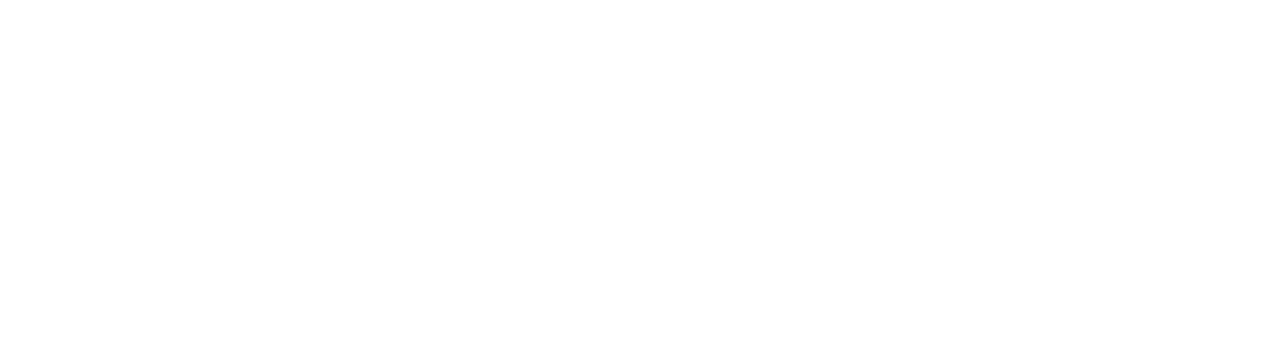
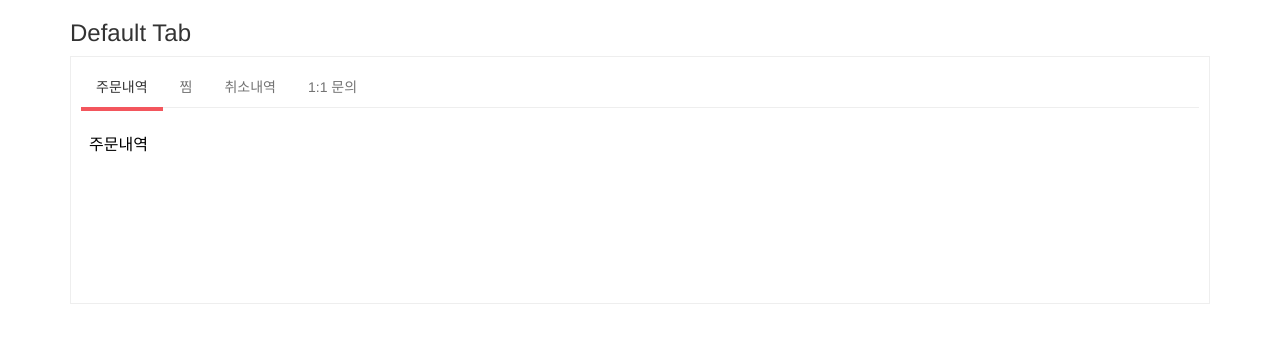
Before and after one commit to seungyang/Cacao, a Java web app: page /view/mypage/myPageMain.jsp in a window 1280 px wide. Before the commit the part shown is empty. Shown: the top 343 px of the page. Run offline with Tomcat 11, a stand-in JSP engine, Linux system fonts and the light colour scheme; some libraries are stand-ins or nearby versions.

Commit message:
마이페이지 탭 설정

```diff
--- /dev/null
+++ b/Cacao/WebContent/css/mypage/tabs.css
@@ -0,0 +1,57 @@
+/* Tabs panel */
+.tabbable-panel {
+  border:1px solid #eee;
+  padding: 10px;
+}
+
+/* Default mode */
+.tabbable-line > .nav-tabs {
+  border: none;
+  margin: 0px;
+}
+.tabbable-line > .nav-tabs > li {
+  margin-right: 2px;
+}
+.tabbable-line > .nav-tabs > li > a {
+  border: 0;
+  margin-right: 0;
+  color: #737373;
+}
+.tabbable-line > .nav-tabs > li > a > i {
+  color: #a6a6a6;
+}
+.tabbable-line > .nav-tabs > li.open, .tabbable-line > .nav-tabs > li:hover {
+  border-bottom: 4px solid #fbcdcf;
+}
+.tabbable-line > .nav-tabs > li.open > a, .tabbable-line > .nav-tabs > li:hover > a {
+  border: 0;
+  background: none !important;
+  color: #333333;
+}
+.tabbable-line > .nav-tabs > li.open > a > i, .tabbable-line > .nav-tabs > li:hover > a > i {
+  color: #a6a6a6;
+}
+.tabbable-line > .nav-tabs > li.open .dropdown-menu, .tabbable-line > .nav-tabs > li:hover .dropdown-menu {
+  margin-top: 0px;
+}
+.tabbable-line > .nav-tabs > li.active {
+  border-bottom: 4px solid #f3565d;
+  position: relative;
+}
+.tabbable-line > .nav-tabs > li.active > a {
+  border: 0;
+  color: #333333;
+}
+.tabbable-line > .nav-tabs > li.active > a > i {
+  color: #404040;
+}
+.tabbable-line > .tab-content {
+  margin-top: -3px;
+  background-color: #fff;
+  border: 0;
+  border-top: 1px solid #eee;
+  padding: 15px 0;
+}
+.portlet .tabbable-line > .tab-content {
+  padding-bottom: 0;
+}
--- a/Cacao/WebContent/view/mypage/myPageCancelList.jsp
+++ b/Cacao/WebContent/view/mypage/myPageCancelList.jsp
@@ -7,6 +7,6 @@
 <title> 우리반 연습</title>
 </head>
 <body>
-
+취소내역
 </body>
 </html>
--- a/Cacao/WebContent/view/mypage/myPageMain.jsp
+++ b/Cacao/WebContent/view/mypage/myPageMain.jsp
@@ -4,9 +4,69 @@
 <html>
 <head>
 <meta http-equiv="Content-Type" content="text/html; charset=UTF-8">
+<link rel="stylesheet" href="https://maxcdn.bootstrapcdn.com/bootstrap/3.3.2/css/bootstrap.min.css">
+<script src="https://ajax.googleapis.com/ajax/libs/jquery/1.11.2/jquery.min.js"></script>
+<script src="https://maxcdn.bootstrapcdn.com/bootstrap/3.3.2/js/bootstrap.min.js"></script>
+
 <title> 우리반 연습</title>
+<link rel="stylesheet" type="text/css" href="../../css/mypage/tabs.css" />
 </head>
 <body>
 
+<div class="container">
+    <div class="row">
+		<div class="col-md-12">
+			<h3>Default Tab</h3>
+
+			<div class="tabbable-panel">
+				<div class="tabbable-line">
+					<ul class="nav nav-tabs ">
+						<li class="active">
+							<a href="#tab_default_1" data-toggle="tab">
+							주문내역 </a>
+						</li>
+						<li>
+							<a href="#tab_default_2" data-toggle="tab">
+							찜 </a>
+						</li>
+						<li>
+							<a href="#tab_default_3" data-toggle="tab">
+							취소내역</a>
+						</li>
+						<li>
+							<a href="#tab_default_4" data-toggle="tab">
+							1:1 문의 </a>
+						</li>
+					</ul>
+					<div class="tab-content">
+						<div class="tab-pane active" id="tab_default_1">
+							<iframe src="myPageOrder.jsp" frameborder="0"></iframe>
+						</div>
+						<div class="tab-pane" id="tab_default_2">
+							<iframe src="myPagePick.jsp" frameborder="0"></iframe>
+						</div>
+						<div class="tab-pane" id="tab_default_3">
+							<iframe src="myPageCancelList.jsp" frameborder="0"></iframe>
+						</div>
+						<div class="tab-pane" id="tab_default_4">
+							<iframe src="myPageQAList.jsp" frameborder="0"></iframe>
+						</div>
+					</div>
+				</div>
+			</div>
+
+		</div>
+	</div>
+</div>
+<br>
+<br>
+
+<br>
+<br>
+
+
+<script type="text/javascript">
+
+</script>
 </body>
 </html>
--- a/Cacao/WebContent/view/mypage/myPageOrder.jsp
+++ b/Cacao/WebContent/view/mypage/myPageOrder.jsp
@@ -7,6 +7,6 @@
 <title> 우리반 연습</title>
 </head>
 <body>
-
+주문내역
 </body>
 </html>
--- a/Cacao/WebContent/view/mypage/myPagePick.jsp
+++ b/Cacao/WebContent/view/mypage/myPagePick.jsp
@@ -7,6 +7,6 @@
 <title> 우리반 연습</title>
 </head>
 <body>
-
+찜
 </body>
 </html>
--- a/Cacao/WebContent/view/mypage/myPageQAForm.jsp
+++ b/Cacao/WebContent/view/mypage/myPageQAForm.jsp
@@ -7,6 +7,6 @@
 <title> 우리반 연습</title>
 </head>
 <body>
-
+QA 등록
 </body>
 </html>
--- a/Cacao/WebContent/view/mypage/myPageQAList.jsp
+++ b/Cacao/WebContent/view/mypage/myPageQAList.jsp
@@ -7,6 +7,7 @@
 <title> 우리반 연습</title>
 </head>
 <body>
-
+1:1문의
+<a href="myPageQAForm.jsp">링크</a>
 </body>
 </html>
```
Also changed, not shown: Cacao/src/mybatis-config.xml (line endings or trailing spaces).
